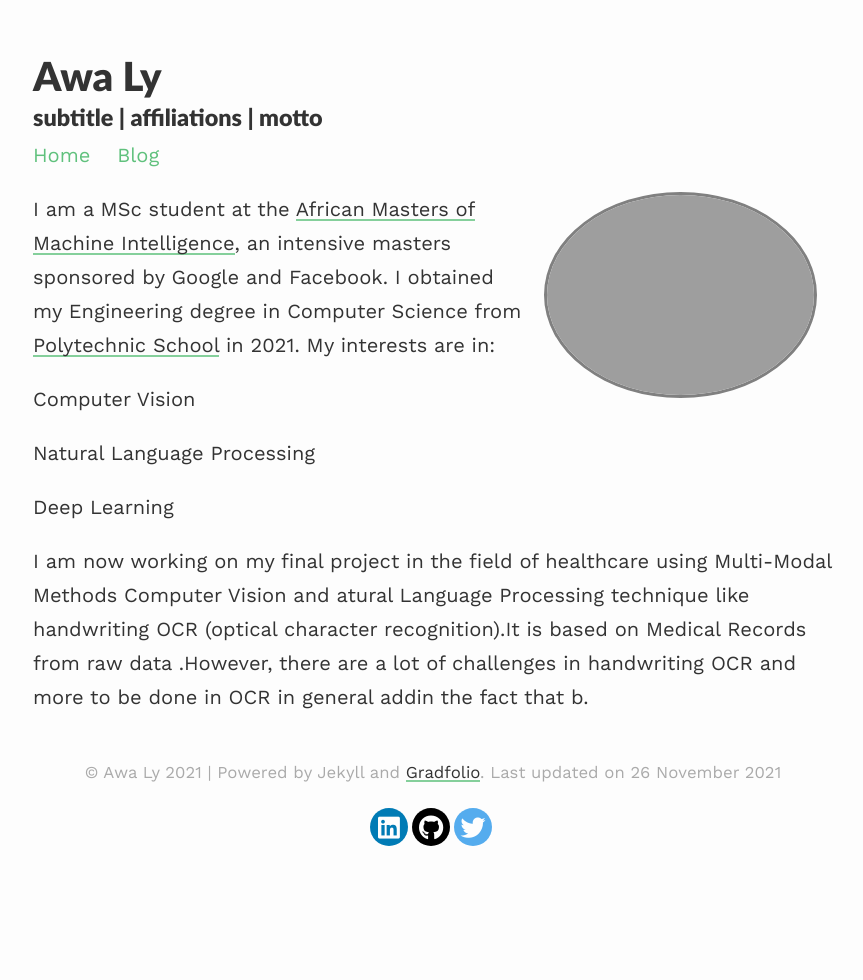
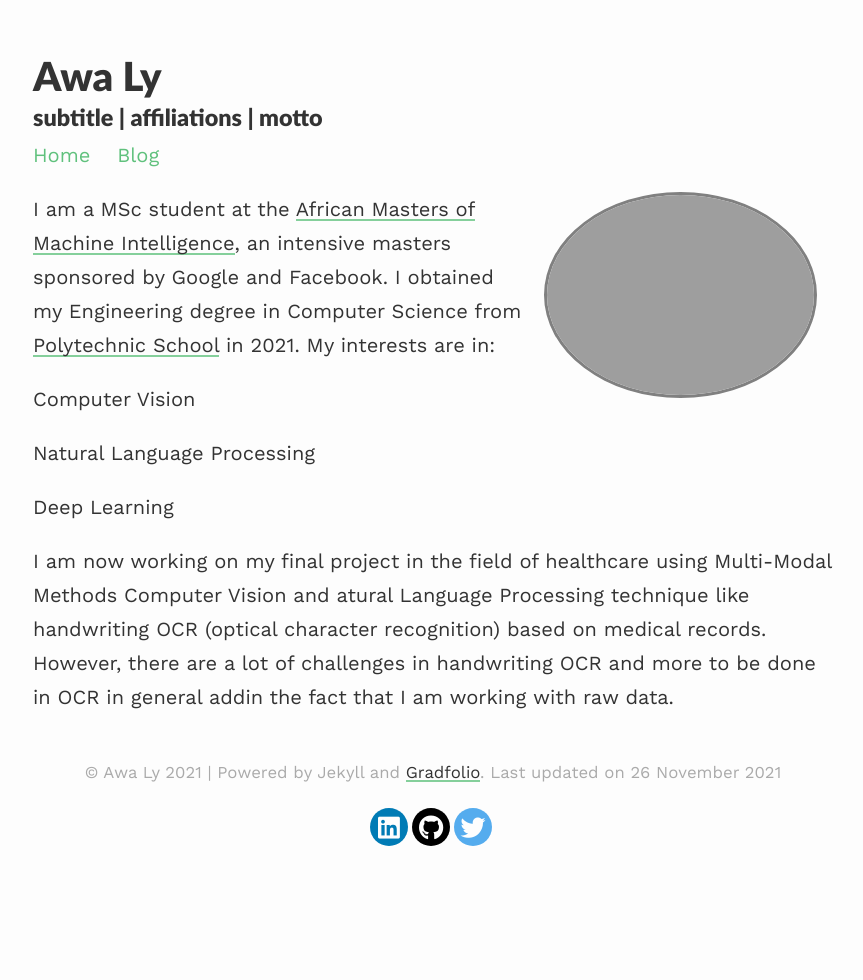
Before and after one commit to A-lily/A-lily.github.io, a Jekyll site: the page built from index.md, in a window 1280 px wide. Shown: the whole page, without its empty margins (207-1070 px from the left). Built offline with Jekyll 4.4.1, drawn with Linux system fonts in a browser that asks for light colours; nearby versions of some CDN libraries.

Commit message:
modification complete index

```diff
--- a/index.md
+++ b/index.md
@@ -15,4 +15,4 @@ I am a MSc student at the [African Masters of Machine Intelligence](thttps://aim
 
   Deep Learning
 
- I am now working on my final project in the field of healthcare using Multi-Modal Methods Computer Vision and atural Language Processing technique like handwriting OCR (optical character recognition).It is based on Medical Records from raw data .However, there are a lot of challenges in handwriting OCR and more to be done in OCR in general addin the fact that b.
+ I am now working on my final project in the field of healthcare using Multi-Modal Methods Computer Vision and atural Language Processing technique like handwriting OCR (optical character recognition) based on medical records. However, there are a lot of challenges in handwriting OCR and more to be done in OCR in general addin the fact that I am working with raw data.
```
